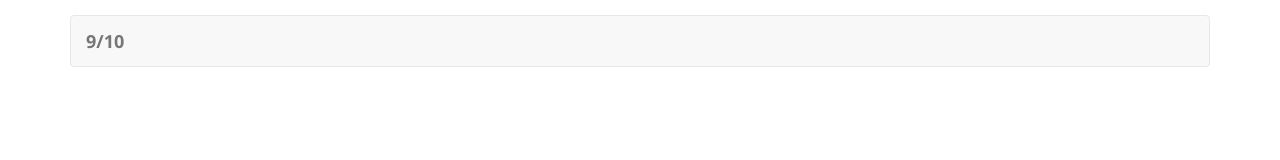
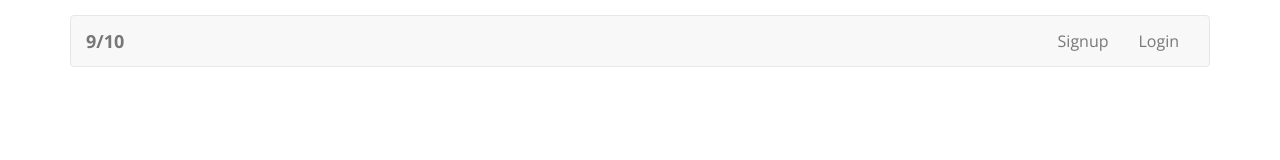
Before and after one commit to fpaul787/reviews-app-client, a React (Create React App) app: page / in a window 1280 px wide. Shown: the top 160 px of the page. Built offline with nearby package versions, Linux system fonts and the light colour scheme.

Commit message:
added link to navbar

```diff
--- a/src/App.js
+++ b/src/App.js
@@ -1,22 +1,30 @@
 import React from 'react';
 import {Link} from 'react-router-dom'
-import { Navbar } from "react-bootstrap"
+import {Nav, Navbar, NavItem} from 'react-bootstrap'
 import Routes from './Routes'
 import './App.css';
 
 function App() {
   return (
     <div className="App container">
-      <Navbar fiuld collapseOnSelect>
+      <Navbar fluid collapseOnSelect>
         <Navbar.Header>
           <Navbar.Brand>
             <Link to="/">9/10</Link>
           </Navbar.Brand>
+          <Navbar.Toggle />
         </Navbar.Header>
+        <Navbar.Collapse>
+          <Nav pullRight>
+            <NavItem href="/signup">Signup</NavItem>
+            <NavItem href="/login">Login</NavItem>
+          </Nav>
+        </Navbar.Collapse>
       </Navbar>
       <Routes/>
     </div>
   );
 }
 
+
 export default App;
```
